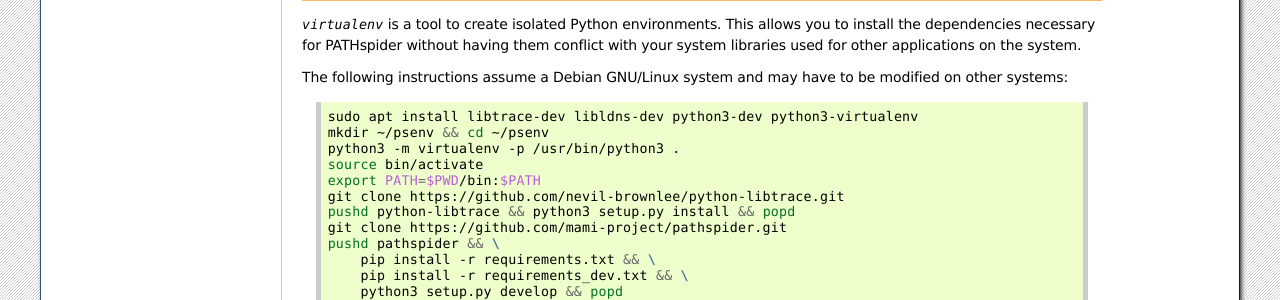
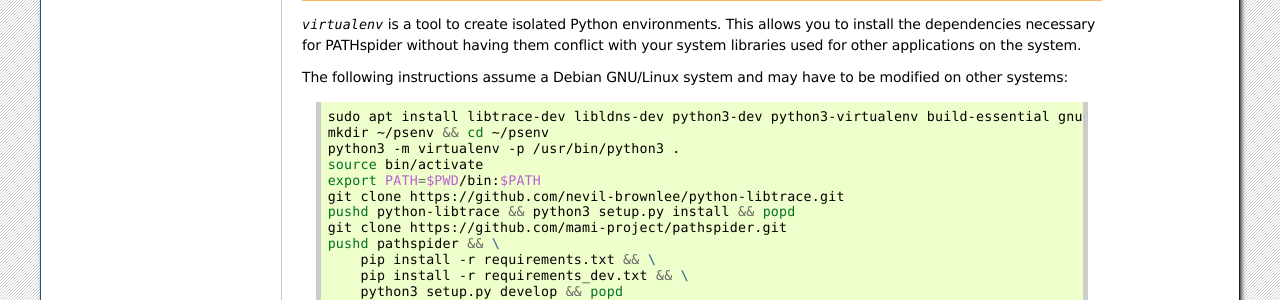
Before and after one commit to mami-project/pathspider, a Sphinx documentation site: the page built from doc/installation.rst, in a window 1280 px wide and 900 px high, scrolled down 845 px. Shown: the part 151-451 px from the top of the window. Built offline with Sphinx 7.4.7, drawn with Linux system fonts in a browser that asks for light colours; the version number could not be read and is left out.

Commit message:
Adds missing dependencies in installation instructions

```diff
--- a/doc/installation.rst
+++ b/doc/installation.rst
@@ -68,7 +68,7 @@
 
 .. code-block:: shell
 
-   sudo apt install libtrace-dev libldns-dev python3-dev python3-virtualenv
+   sudo apt install libtrace-dev libldns-dev python3-dev python3-virtualenv build-essential gnutls-dev libcurl4-gnutls-dev
    mkdir ~/psenv && cd ~/psenv
    python3 -m virtualenv -p /usr/bin/python3 .
    source bin/activate
```
